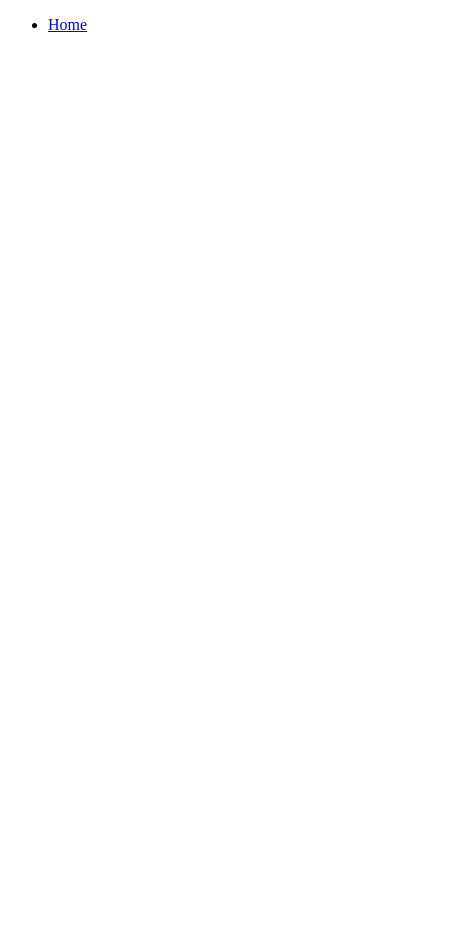
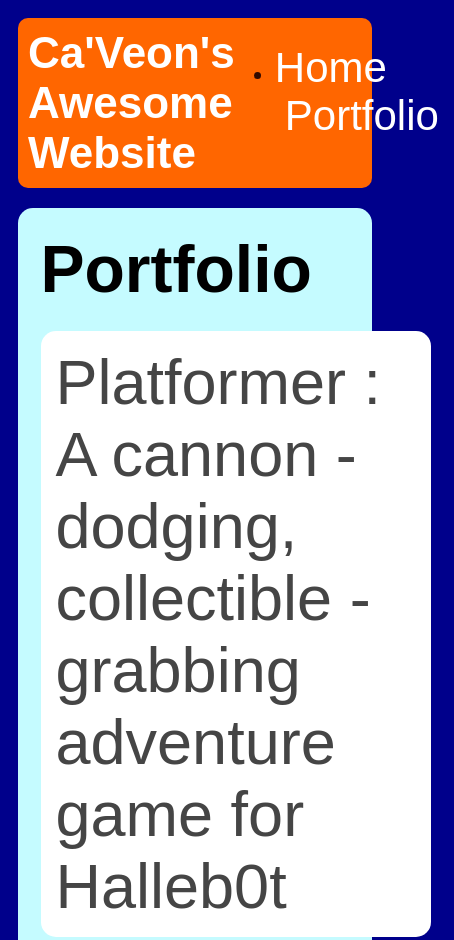
Before and after one commit to wcaveon/wcaveon.github.io, a plain HTML site: page portfolio.html in a window 390 px wide. Shown: the top 940 px of the page, 454 px wide, since content can reach past the window. Before the commit the page ends 844 px from the top, so only its background shows below. Drawn offline with Linux system fonts and the light colour scheme.

Commit message:
add portfolio.html file

```diff
--- a/portfolio.html
+++ b/portfolio.html
@@ -2,15 +2,32 @@
 <html>
     <head>
         <title>Ca'Veon's Awesome Portfolio</title>
+        <link rel="stylesheet" href="style.css">
     </head>
 
     <body>
         <div id="all contents">
+            <nav>
+            <h1>Ca'Veon's Awesome Website</h1>
             <ul id="nav.ul">
-                <li class="nav.ul">
+                <li class="nav.li">
                 <a class="nav-a" href="index.html">Home</a>
+                </li>
+                <li class="nav-li">
+                <a class="nav-a" href="portfolio.html">Portfolio</a>
+                </li>
+            </ul>
+        </nav>
+        <main>
+            <div class="content">
+                <h1>Portfolio</h1>
+                <ul id="portfolio">
+                    <li><a href="projects/platformer/">Platformer : A cannon - dodging, collectible - grabbing adventure game for Halleb0t</a></li>
+                    <li><a href="projects/bouncing-box/">Bouncing Box : A project that gives you a taste of game development on the web </a></li>
+                    <li><a href="projects/circularity/">Circularity : A motion poem using random number generation and velocity applied to circle shapes...</a></li>
 
-
+            </ul>
         </div>
+    </main>
     </body>
 </html>
--- a/style.css
+++ b/style.css
@@ -66,3 +66,77 @@ main {
 h2, h3 {
     margin: 0px;
 }
+         /* portfolio styles */
+         .content h1 {
+            color: black;
+        }
+
+        #portfolio {
+            list-style-type: none;
+            padding-left: 0;
+        }
+
+        #portfolio li {
+            background: #fff;
+            padding: 10px;
+            border-radius: 10px;
+            margin-bottom: 10px;
+        }
+
+        #portfolio li:hover {
+            background: #eee;
+        }
+
+        #portfolio a {
+            text-decoration: none;
+            color: #454545;
+        }
+                    /* responsive web design */
+                    @media screen and (min-width: 120px) and (max-width: 1080px) {
+                        main {
+                          height: 100ch;
+                          zoom: 1.5;
+                          display: grid;
+                        }
+
+                        h1 {
+                          font-size: 44px;
+                        }
+
+                        h2 {
+                          font-size: 42px;
+                        }
+
+                        h3 {
+                          font-size: 36px;
+                        }
+
+                        #all-contents {
+                          height: 100ch;
+                          margin: none;
+                        }
+
+                        a {
+                          font-size: 42px;
+                        }
+
+                        .sidebar {
+                          margin-right: 0px;
+                          justify-content: center;
+                          align-items: center;
+                        }
+
+                        .sidebar-img {
+                          width: 100%;
+                        }
+
+                        p,
+                        li {
+                          font-size: 24px;
+                        }
+
+                        .content {
+                          align-content: center;
+                          justify-content: center;
+                        }
+                    }
```
